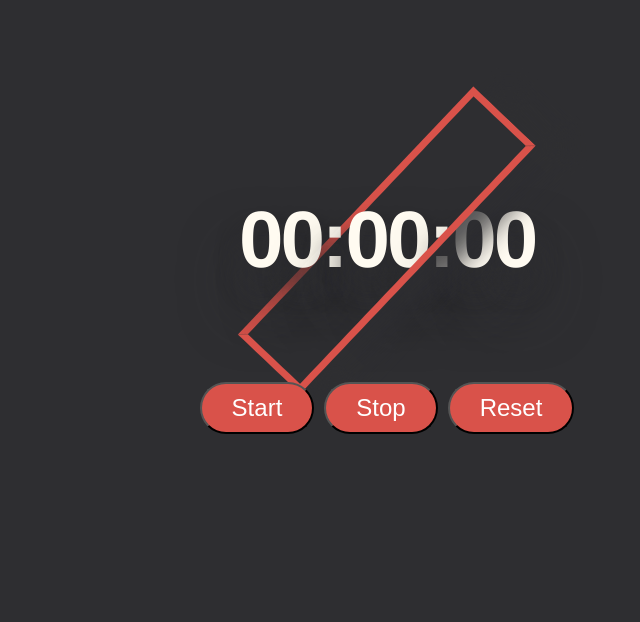
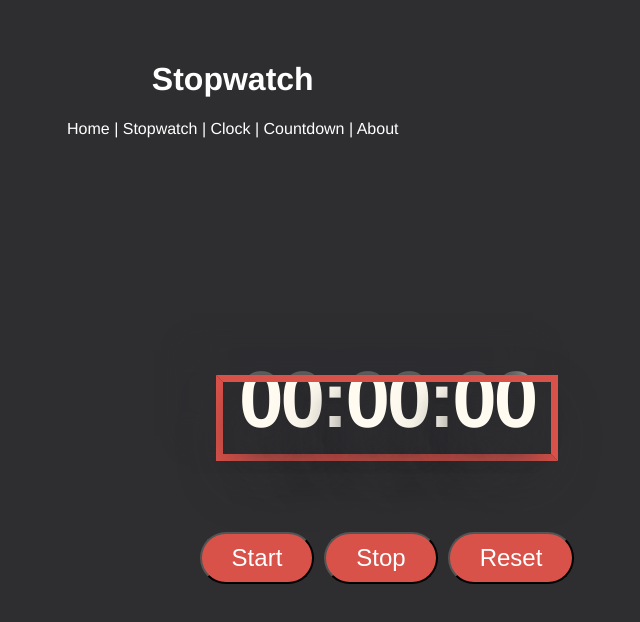
Before and after one commit to RicardoRheeder/JS_Stopwatch, a React app: page /clock in a window 1280 px wide. Shown: the top 622 px of the page, without its empty margins (253-893 px from the left). Built offline with nearby package versions, Linux system fonts and the light colour scheme; the HTML template or start-up script is replaced by a standard one.

Commit message:
Successfully reconfigured stopwatch

```diff
--- a/src/app.jsx
+++ b/src/app.jsx
@@ -1,6 +1,10 @@
 import React, { Component } from 'react';
 import ReactDOM from 'react-dom';
-import ClockMain from './ClockMain';
+import { BrowserRouter as Router, Route } from 'react-router-dom';
+
+import Header from './components/layout/Header';
+import ClockMain from './components/Stopwatch/StopwatchMain';
+import About from './components/pages/About';
 
 class App extends Component {
   constructor(props)
@@ -10,9 +14,15 @@ class App extends Component {
 
   render() {
     return (
-        <ClockMain >test
-
-      </ClockMain>
+      <Router>
+        <div className="App">
+          <div className="container">
+            <Header />
+            <Route exact path="/clock" component={ClockMain} />
+            <Route exact path="/about" component={About} />
+          </div>
+        </div>
+      </Router>
     );
   }
 }
--- a/src/clockButtons.js
+++ b/src/components/Stopwatch/StopwatchButtons.js
@@ -6,7 +6,7 @@ export default class ClockButton extends React.Component {
 
       let { myId, btnName, innerClick = null } = this.props;
       return (
-        <span className="clockButton"  onClick = {()=>{ innerClick(myId) }}>
+        <span className="stopwatchButton"  onClick = {()=>{ innerClick(myId) }}>
             <button className="button" onClick={()=>{console.log("Button created")}}>{btnName}</button>
         </span>
       );
--- a/src/ClockMain.js
+++ b/src/components/Stopwatch/StopwatchMain.js
@@ -1,7 +1,7 @@
 import React, { Component } from 'react';
-import Clock from './ClockTimer';
-import ClockBtn from './ClockButtons';
-import './index.css';
+import Clock from './StopwatchText';
+import ClockBtn from './StopwatchButtons';
+import './../../index.css';
 
 export default class ClockMain extends Component {
     constructor(props)
@@ -14,7 +14,7 @@ export default class ClockMain extends Component {
 
 
   componentDidMount(){
-    var g = document.querySelector('.clock');
+    var g = document.querySelector('.stopwatch');
     console.log(window.getComputedStyle(g).animation);
   }
 
@@ -66,7 +66,7 @@ export default class ClockMain extends Component {
     return (
       <div>
         <div >
-          <Clock className="clock" key={'mykey-'+0} minutes={this.state.minutes} seconds={this.state.seconds} milisec={this.state.milisec}/>
+          <Clock className="stopwatch" key={'mykey-'+0} minutes={this.state.minutes} seconds={this.state.seconds} milisec={this.state.milisec}/>
         </div>
         <div>
           {['Start', 'Stop', 'Reset'].map((name, index) => <ClockBtn key={'mykey-'+index} btnName={name} myId={index} innerClick= {this.onClick}/>)}
--- a/src/ClockTimer.js
+++ b/src/components/Stopwatch/StopwatchText.js
@@ -1,5 +1,5 @@
 import React, { Component } from 'react';
-import './index.css';
+import './../../index.css';
 
 export default class Clock extends Component {
     render() {
@@ -11,7 +11,7 @@ export default class Clock extends Component {
       milisec < 10 ? strMilisec = ('0'+milisec) : strMilisec = milisec;
 
       return (
-        <span className="clock">
+        <span className="stopwatch">
             <span>
               {strMinutes}
               :
--- a/src/components/layout/Header.js
+++ b/src/components/layout/Header.js
@@ -0,0 +1,36 @@
+import React from 'react'
+import { Link } from 'react-router-dom'
+
+export default function Header() {
+  return (
+    <header style={headerStyle}>
+      <h1>
+        Stopwatch
+      </h1>
+      <Link style={linkStyle} to="/">Home </Link>
+      |
+      <Link style={linkStyle} to="/clock"> Stopwatch </Link>
+      |
+      <Link style={linkStyle} to="/about"> Clock </Link>
+      |
+      <Link style={linkStyle} to="/about"> Countdown </Link>
+      |
+      <Link style={linkStyle} to="/about"> About</Link>
+    </header>
+  )
+}
+
+const headerStyle = {
+//   background: '#333',
+  color: '#fff',
+  textAlign: 'center',
+  padding: '0px',
+  top: '5%',
+  left: '25%',
+  position: 'absolute'
+}
+
+const linkStyle = {
+  color:'#fff',
+  textDecoration: 'none'
+}
--- a/src/components/pages/About.js
+++ b/src/components/pages/About.js
@@ -0,0 +1,14 @@
+import React from 'react'
+
+export default function About() {
+  return (
+    <React.Fragment>
+      <h1>
+          Todo
+      </h1>
+      <p>
+          Remember to try store the timers in states!
+      </p>
+    </React.Fragment>
+  )
+}
--- a/src/index.css
+++ b/src/index.css
@@ -16,7 +16,7 @@ body {
     }
   }
 
-  .clock {
+  .stopwatch {
     color: #fffbf1;
     text-shadow: 0 20px 25px #2e2e31, 0 40px 60px #2e2e31;
     font-size: 80px;
@@ -25,36 +25,36 @@ body {
     letter-spacing: -3px;
     margin: 0;
     position: absolute;
-    top: 30%;
+    top: 50%;
     left: 50%;
     transform: translateX(-50%) translateY(-50%);
   }
 
-  .clock:before,
-  .clock:after {
+  .stopwatch:before,
+  .stopwatch:after {
     content: '';
     padding: .45em .2em;
     position: absolute;
     left: 50%;
     width: 100%;
-    top: 50%;
+    top: 70%;
     display: block;
     border: 7px solid red;
     transform: translateX(-50%) translateY(-50%) rotate(0deg);
     animation: 10s infinite alternate ease-in-out tipsy;
   }
 
-  .clock:before {
+  .stopwatch:before {
     border-color: #d9524a #d9524a rgba(0, 0, 0, 0) rgba(0, 0, 0, 0);
     z-index: -1;
   }
 
-  .clock:after {
+  .stopwatch:after {
     border-color: rgba(0, 0, 0, 0) rgba(0, 0, 0, 0) #d9524a #d9524a;
     box-shadow: 25px 25px 25px rgba(46, 46, 49, .8);
   }
 
-  .clockButton{
+  .stopwatchButton{
     font-size: 24px;
     font-weight: bold;
     line-height: 34px;
@@ -70,10 +70,10 @@ body {
     color: #fff;
     text-decoration: none;
     font-size: 1em;
-    top: 50%;
-    left: 50%;
+    top: 150px;
+    left: 0%;
     text-align: center;
-
+    position: relative;
     margin: 5px;
   }
 
```
